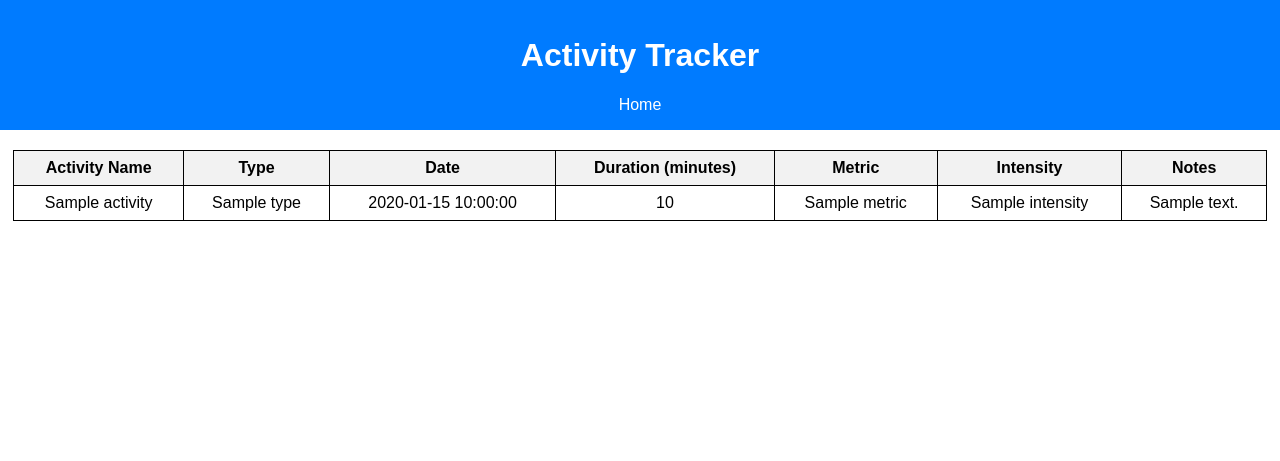
After one commit to tbrania1202/Web-Application-For-Activity-Tracking, a Flask app: page /search_activity in a window 1280 px wide. The commit adds this page. Shown: the top 461 px of the page. Run offline with Flask 3, Linux system fonts and the light colour scheme; a database or web service that is not in the repository returns one stand-in record (values such as "Sample title").

Commit message:
MongoDB created, simple pages for adding and displaying activities added

```diff
--- a/app/__init__.py
+++ b/app/__init__.py
@@ -1,13 +1,17 @@
 from flask import Flask
 import os
 from dotenv import load_dotenv
+from app.blueprints.home import home
+from app.blueprints.add_activity import add_activity_bp
+from app.blueprints.search_activity import search_activity_bp
 
 load_dotenv()
 
 def create_app():
     app = Flask(__name__)
 
-    from app.blueprints.home import home
     app.register_blueprint(home)
+    app.register_blueprint(add_activity_bp)
+    app.register_blueprint(search_activity_bp)
 
     return app
--- /dev/null
+++ b/app/blueprints/search_activity.py
@@ -0,0 +1,9 @@
+from flask import Blueprint, render_template
+from database import activity_collection
+
+search_activity_bp = Blueprint('search_activity', __name__)
+
+@search_activity_bp.route("/search_activity", methods=["GET", "POST"])
+def search_activity_page():
+    activities = list(activity_collection.find())
+    return render_template("search_activity.html", activities=activities)
--- a/app/static/styles.css
+++ b/app/static/styles.css
@@ -104,6 +104,29 @@ h2 {
     border-radius: 10px;
 }
 
+.button-container {
+    display: flex;
+    justify-content: space-around;
+    gap: 20px;
+    margin-top: 30px;
+}
+
+.action-button {
+    background-color: purple;
+    color: white;
+    font-size: 16px;
+    width: 60%;
+    padding: 5px;
+    border: none;
+    border-radius: 10px;
+    cursor: pointer;
+    transition: background-color 0.3s ease;
+}
+
+.action-button:hover {
+    background-color: darkviolet;
+}
+
 /* Messages section */
 .messages {
     width: 40%;
@@ -186,3 +209,19 @@ h2 {
     position: relative;
     width: fit-content;
 }
+
+table {
+    width: 98%;
+    border-collapse: collapse;
+    margin: 0 auto;
+}
+
+th, td {
+    border: 1px solid black;
+    padding: 8px;
+    text-align: center;
+}
+
+th {
+    background-color: #f2f2f2;
+}
--- /dev/null
+++ b/app/templates/search_activity.html
@@ -0,0 +1,34 @@
+{% extends "base.html" %}
+
+{% block title %}Activity Tracker{% endblock %}
+
+{% block content %}
+
+    <table>
+        <thead>
+            <tr>
+                <th>Activity Name</th>
+                <th>Type</th>
+                <th>Date</th>
+                <th>Duration (minutes)</th>
+                <th>Metric</th>
+                <th>Intensity</th>
+                <th>Notes</th>
+            </tr>
+        </thead>
+        <tbody>
+            {% for activity in activities %}
+                <tr>
+                    <td>{{ activity.name }}</td>
+                    <td>{{ activity.type }}</td>
+                    <td>{{ activity.date }}</td>
+                    <td>{{ activity.duration }}</td>
+                    <td>{{ activity.metric }}</td>
+                    <td>{{ activity.intensity }}</td>
+                    <td>{{ activity.notes }}</td>
+                </tr>
+            {% endfor %}
+        </tbody>
+    </table>
+
+{% endblock %}
```
Also changed, not shown: app/blueprints/add_activity.py (added, +39 -0 lines), app/templates/add_activity.html (added, +54 -0 lines), app/templates/home.html (+10 -1 lines), database/__init__.py (+10 -0 lines).
